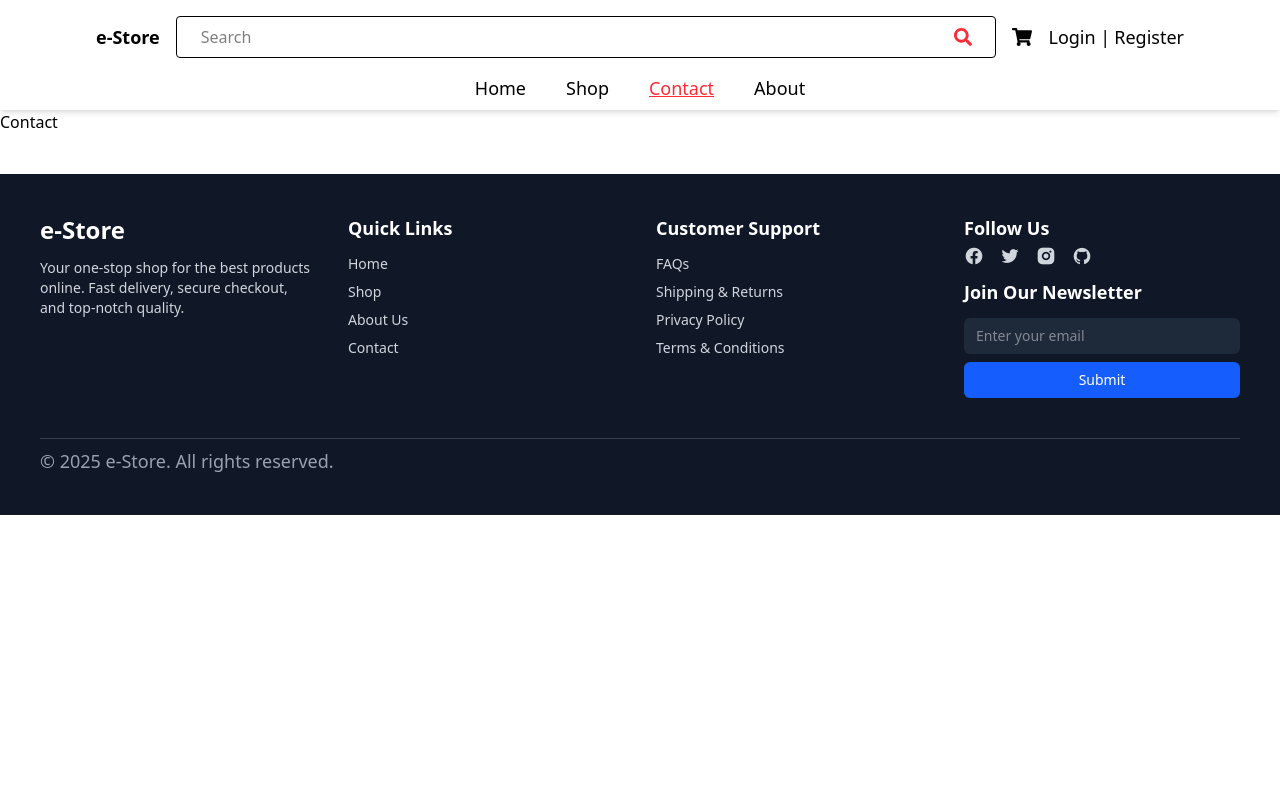
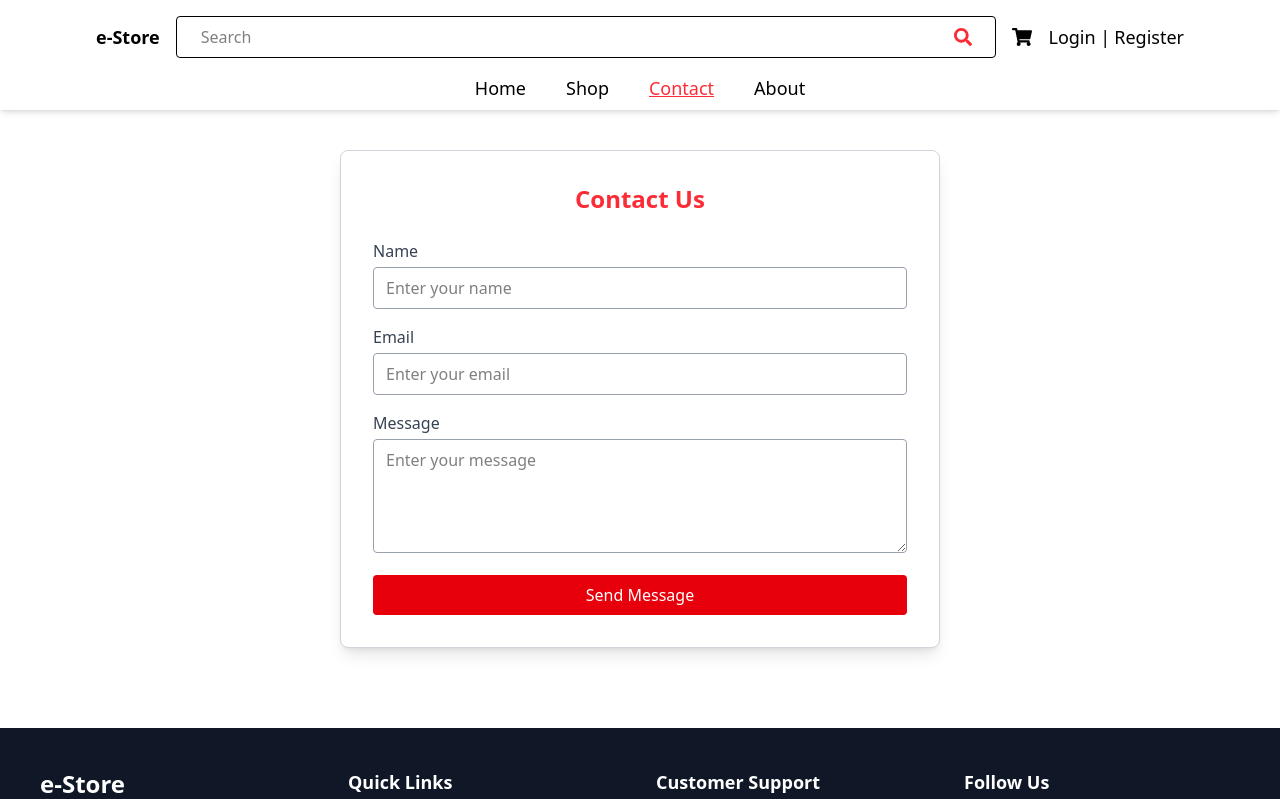
Before and after one commit to Vikash-Mishra06/E-Store-Project, a React (Vite) app: page /contact in a window 1280 px wide. Shown: the top 799 px of the page. Built offline with nearby package versions, Linux system fonts and the light colour scheme.

Commit message:
thirteen commit

```diff
--- a/src/pages/Contact.jsx
+++ b/src/pages/Contact.jsx
@@ -1,9 +1,44 @@
-import React from 'react'
+import React from "react";
 
 const Contact = () => {
   return (
-    <div>Contact</div>
-  )
-}
+    <div className="flex items-center justify-center p-6 md:p-10">
+      <div className="w-full md:w-3/4 lg:w-1/2 shadow-lg rounded-lg p-8 border border-gray-300 bg-white">
+        <h2 className="text-2xl text-red-500 font-bold mb-6 text-center">
+          Contact Us
+        </h2>
+        <form className="space-y-4">
+          <div>
+            <label className="block text-gray-700 mb-1">Name</label>
+            <input
+              type="text"
+              placeholder="Enter your name"
+              className="w-full px-3 py-2 border border-gray-400 rounded focus:outline-none focus:ring-2 focus:ring-red-400"
+            />
+          </div>
+          <div>
+            <label className="block text-gray-700 mb-1">Email</label>
+            <input
+              type="email"
+              placeholder="Enter your email"
+              className="w-full px-3 py-2 border border-gray-400 rounded focus:outline-none focus:ring-2 focus:ring-red-400"
+            />
+          </div>
+          <div>
+            <label className="block text-gray-700 mb-1">Message</label>
+            <textarea
+              rows="4"
+              placeholder="Enter your message"
+              className="w-full px-3 py-2 border border-gray-400 rounded focus:outline-none focus:ring-2 focus:ring-red-400"
+            ></textarea>
+          </div>
+          <button className="w-full bg-red-600 text-white py-2 rounded hover:bg-red-700 transition">
+            Send Message
+          </button>
+        </form>
+      </div>
+    </div>
+  );
+};
 
-export default Contact
+export default Contact;
```
